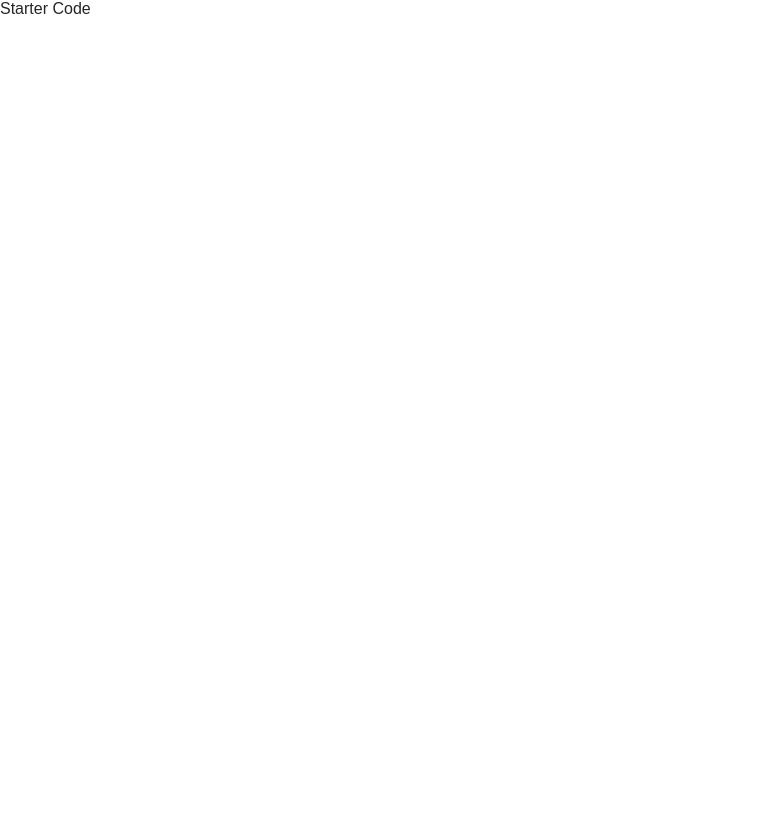
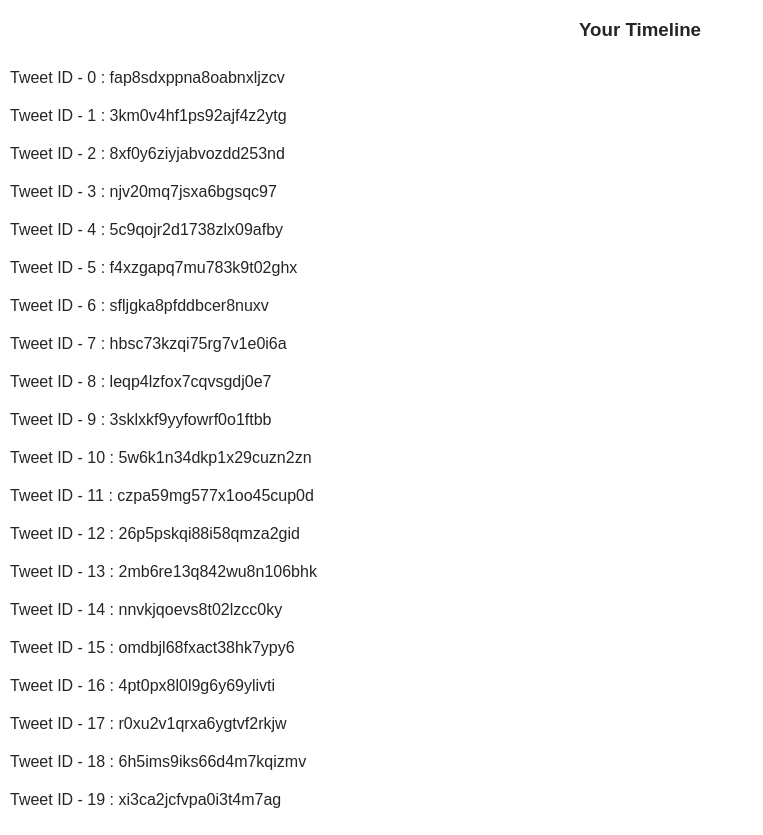
Before and after one commit to CaesiumY/reactnd-chirper, a React (Create React App) app: page / in a window 1280 px wide. Shown: the whole page, without its empty margins (0-763 px from the left). Before the commit the page ends 800 px from the top, so only its background shows below. Built offline with nearby package versions, Linux system fonts and the light colour scheme.

Commit message:
feat: Add Dashboard component

```diff
--- a/src/components/App.js
+++ b/src/components/App.js
@@ -1,14 +1,29 @@
 import React, { Component } from "react";
 import { connect } from "react-redux";
 import { handleInitialData } from "../actions/shared";
+import Dashboard from "./Dashboard";
 
 class App extends Component {
   componentDidMount() {
     this.props.dispatch(handleInitialData());
   }
   render() {
-    return <div>Starter Code</div>;
+    return (
+      <div>
+        {this.props.loading ? (
+          <h3 className="center">Loading...</h3>
+        ) : (
+          <Dashboard />
+        )}
+      </div>
+    );
   }
 }
 
-export default connect()(App);
+const mapStateToProps = ({ authedUser }) => {
+  return {
+    loading: authedUser === null,
+  };
+};
+
+export default connect(mapStateToProps)(App);
--- /dev/null
+++ b/src/components/Dashboard.js
@@ -0,0 +1,29 @@
+import React, { Component } from "react";
+import { connect } from "react-redux";
+
+export class Dashboard extends Component {
+  render() {
+    return (
+      <div>
+        <h3 className="center">Your Timeline</h3>
+        <ul className="dashboard-list">
+          {this.props.tweetIds.map((id, index) => (
+            <li key={id}>
+              Tweet ID - {index} : {id}
+            </li>
+          ))}
+        </ul>
+      </div>
+    );
+  }
+}
+
+const mapStateToProps = ({ tweets }) => {
+  return {
+    tweetIds: Object.keys(tweets).sort(
+      (a, b) => tweets[b].timestamp - tweets[a].timestamp
+    ),
+  };
+};
+
+export default connect(mapStateToProps)(Dashboard);
```
